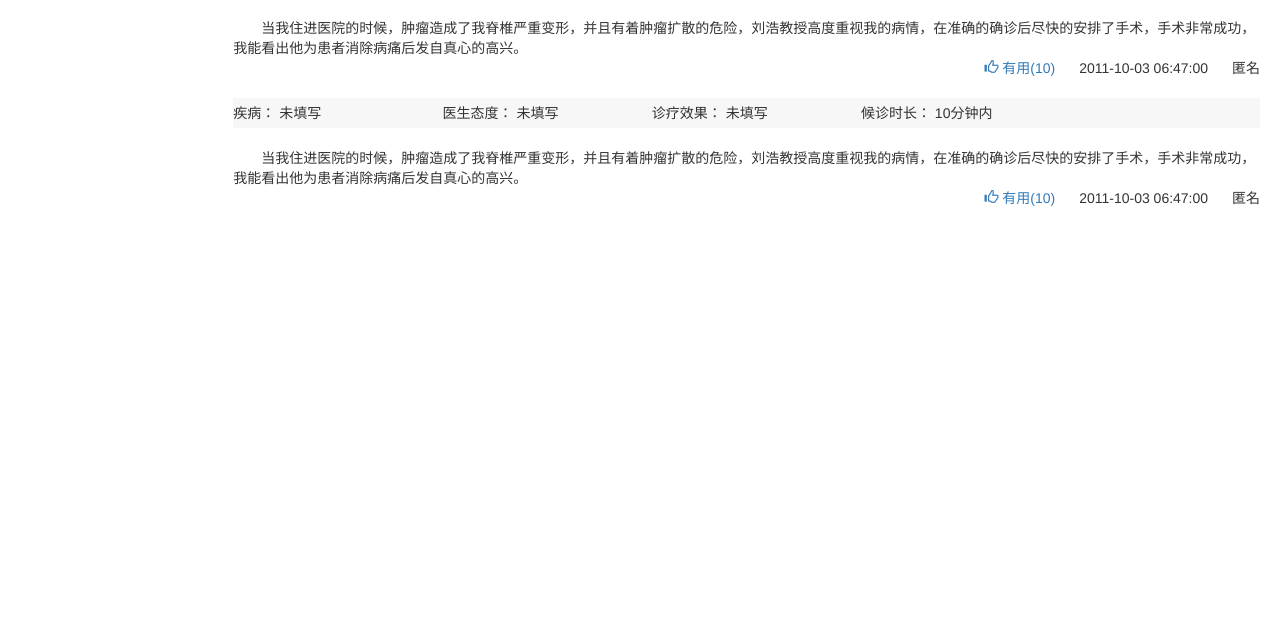
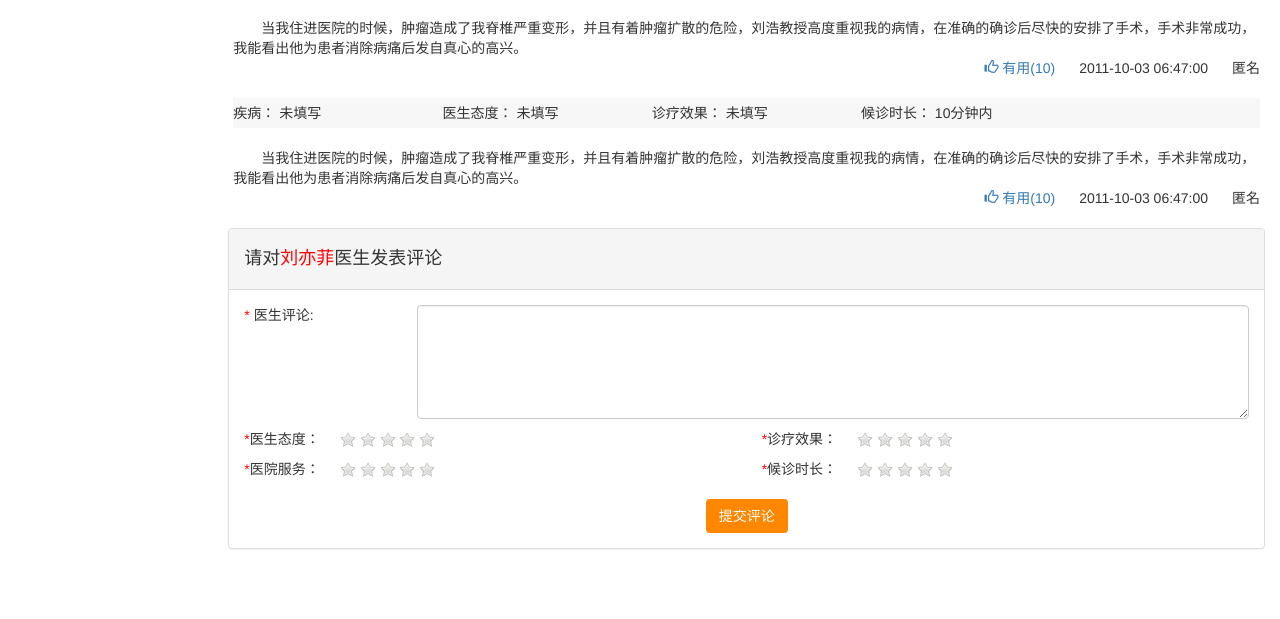
Before and after one commit to yuanlunchuan/doctorSearch, a Django app: page /doctors/1/ in a window 1280 px wide. Shown: the part 904-1523 px from the top of the page. Before the commit the page ends 1110 px from the top, so only its background shows below. Run offline with Django 3.2, Linux system fonts and the light colour scheme; some libraries are stand-ins or nearby versions.

Commit message:
1, Add publish comment.

```diff
--- a/doctors/templates/doctors/show.html
+++ b/doctors/templates/doctors/show.html
@@ -8,7 +8,7 @@
 {% block content %}
   <div class="container-fluid">
     <div class="row">
-      <div class="col-md-2 doctor-profile white-color" style="height: 900px;">
+      <div class="col-md-2 doctor-profile white-color">
         <div class="row m-t-20">
           <div class="col-md-6 text-center">
             <img src="{% static 'image/doctors/doctorlogo.png' %}" class="img-responsive">
@@ -38,7 +38,7 @@
           </div>
         </div>
       </div>
-      <div class="col-md-10 doctor-content" style="height: 200px;">
+      <div class="col-md-offset-2 col-md-10 doctor-content" style="height: 200px;">
         <h2>就诊时间</h2>
         <div class="row">
           <div class="col-md-12">
@@ -208,10 +208,52 @@
             <span>匿名</span>
           </div>
         </div>
+        <div class="row m-t-20">
+         <div class="col-md-12">
+           <div class="panel panel-default">
+             <div class="panel-heading">
+               <h4>请对<span class="red-color">刘亦菲</span>医生发表评论</h4>
+             </div>
+             <div class="panel-body">
+               <div class="row">
+                 <div class="col-md-2">
+                   <span class="red-color">*</span> 医生评论:
+                 </div>
+                 <div class="col-md-10">
+                   <textarea rows="5" class="form-control"></textarea>
+                 </div>
+               </div>
+               <div class="row m-t-10">
+                 <div class="col-md-6">
+                   <span class="red-color">*</span>医生态度：<div class="star" style="display: inline-block;"></div>
+                 </div>
+                 <div class="col-md-6">
+                   <span class="red-color">*</span>诊疗效果：<div class="star" style="display: inline-block;"></div>
+                 </div>
+               </div>
+               <div class="row m-t-10">
+                 <div class="col-md-6">
+                   <span class="red-color">*</span>医院服务：<div class="star" style="display: inline-block;"></div>
+                 </div>
+                 <div class="col-md-6">
+                   <span class="red-color">*</span>候诊时长：<div class="star" style="display: inline-block;"></div>
+                 </div>
+               </div>
+               <div class="text-center m-t-20">
+                 <button class="btn" style="background-color: rgb(255, 135, 0); color: #fff;">提交评论</button>
+               </div>
+             </div>
+           </div>
+         </div>
+        </div>
+        <div class="footer">
+        </div>
       </div>
     </div>
   </div>
 {% endblock %}
 
 {% block custom_js %}
+  <script src="{% static 'js/share/jquery.raty.js' %}" type="text/javascript"></script>
+  <script src="{% static 'js/doctors/show.js' %}" type="text/javascript" ></script>
 {% endblock %}
--- a/static/css/searchDoctor/show.css
+++ b/static/css/searchDoctor/show.css
@@ -1,5 +1,7 @@
 .doctor-profile{
    background-color: rgb(0, 161, 58);
+   height: 900px;
+   position: fixed;
 }
 .doctor-content{
   background-color: #EBEBE;
@@ -67,3 +69,9 @@ ul li{
 .content-item{
   padding: 0 20px;
 }
+.star{
+  margin-left: 20px;
+}
+.footer{
+  height: 50px;
+}
--- /dev/null
+++ b/static/js/doctors/show.js
@@ -0,0 +1,9 @@
+var doctorShow = {
+  initialize: function(){
+    $('.star').raty();
+  }
+};
+
+$(function(){
+  doctorShow.initialize();
+});
```
